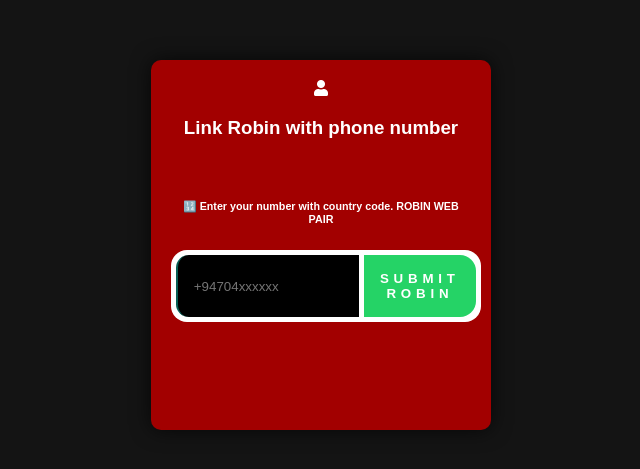
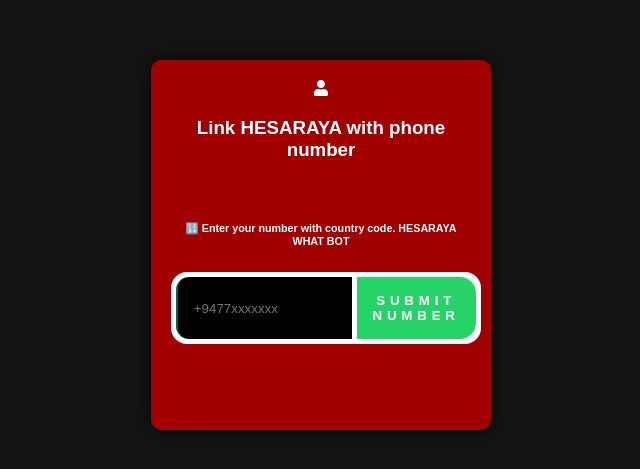
Before and after one commit to HesaraLK/WHAT_BOT, a website: page pair.html in a window 1280 px wide. Shown: the part 155-624 px from the top of the page, without its empty margins (319-959 px from the left). Drawn offline with nearby package versions, Linux system fonts and the light colour scheme.

Commit message:
Update pair.html

```diff
--- a/pair.html
+++ b/pair.html
@@ -145,12 +145,12 @@
         <div id="text">
           <i class="fa fa-user"></i>
           <p>
-            <h3 class="centered-text">Link Robin with phone number</h3>
+            <h3 class="centered-text">Link HESARAYA with phone number</h3>
             <br>
-            <h6>🔢 Enter your number with country code. ROBIN WEB PAIR</h6>
+            <h6>🔢 Enter your number with country code. HESARAYA WHAT BOT</h6>
             <div class="input-container">
-              <input placeholder="+94704xxxxxx" type="number" id="number" placeholder="❗ Enter your phone number with country code, ROBIN WEB PAIR" name="">
-              <button id="submit">Submit ROBIN</button>
+              <input placeholder="+9477xxxxxxx" type="number" id="number" placeholder="❗ Enter your phone number with country code, ROBIN WEB PAIR" name="">
+              <button id="submit">Submit NUMBER</button>
             </div>
             <!-- Add the loading spinner -->
             <div id="loading-spinner">
```
